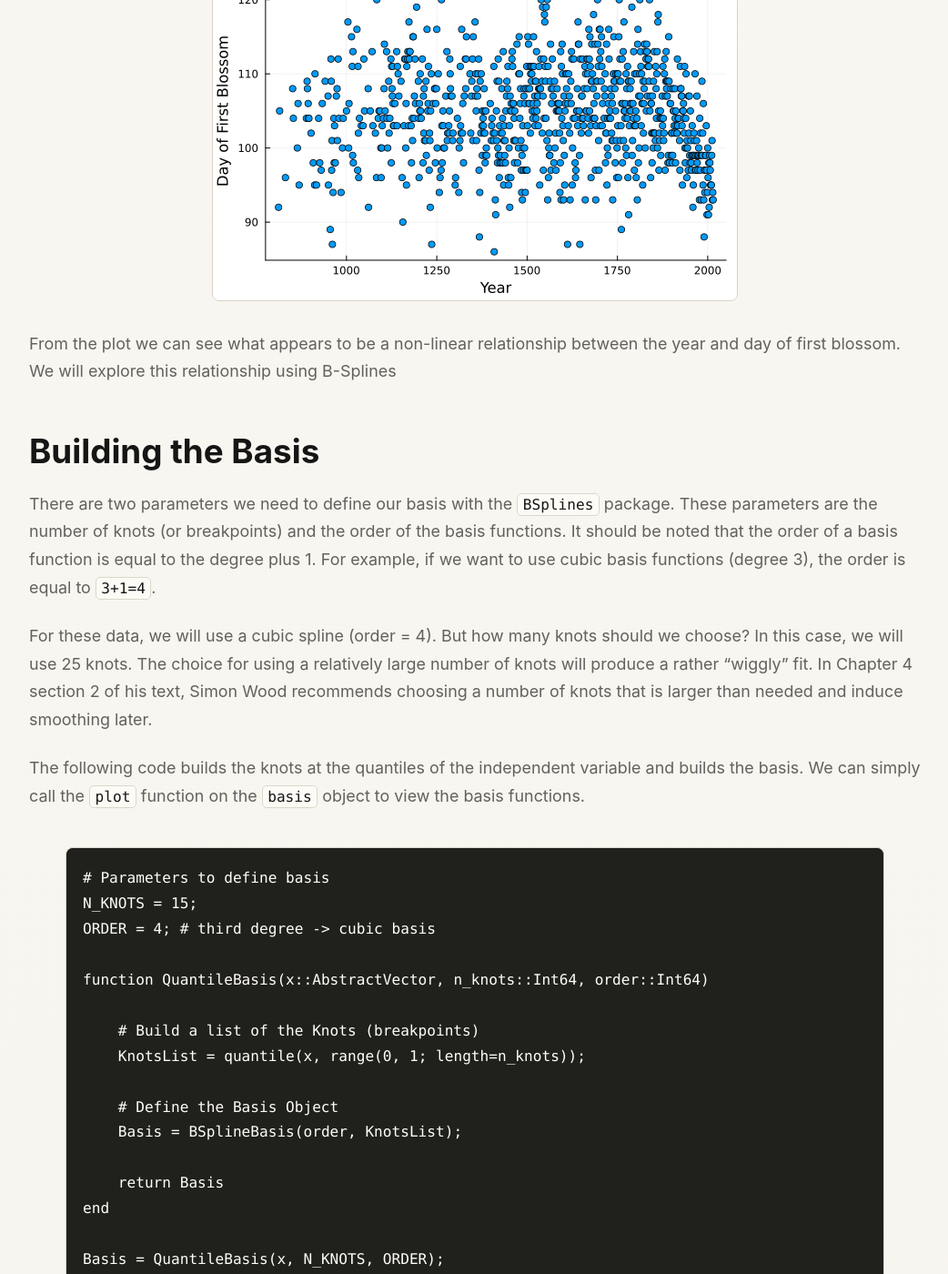
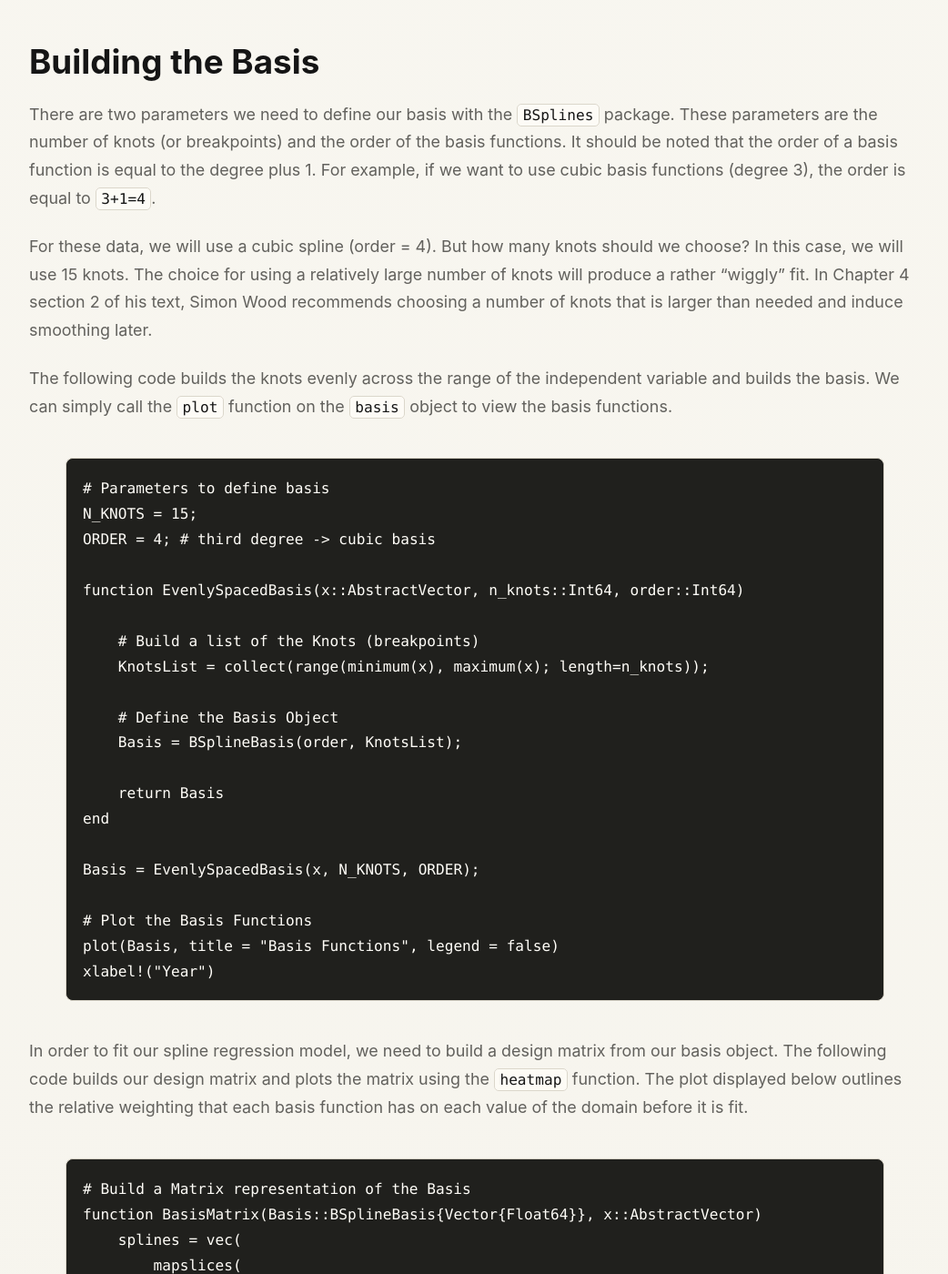
Before and after one commit to yahrMason/yahrMason.github.io, a Jekyll site: the page built from _posts/2023-06-21-gams-julia.md, in a window 1280 px wide and 1400 px high, scrolled down 4352 px. Shown: the whole window at 91% size, without its empty margins (118-1160 px from the left). Built offline with Jekyll 4.4.1, drawn with Linux system fonts in a browser that asks for light colours; some of the changed text lies outside the part shown.

Commit message:
Use evenly spaced knots for spline difference penalties

```diff
--- a/_posts/2023-06-21-gams-julia.md
+++ b/_posts/2023-06-21-gams-julia.md
@@ -125,7 +125,7 @@
 PlotCherryData()
 {% endhighlight %}
 
-![png](/assets/2023-06-21-gams-julia_files/2023-06-21-gams-julia_4_1.png)
+
 
 
 
@@ -138,9 +138,9 @@
 There are two parameters we need to define our basis with the `BSplines` package. These parameters are the number of knots (or breakpoints) and the order of the basis functions.
 It should be noted that the order of a basis function is equal to the degree plus 1. For example, if we want to use cubic basis functions (degree 3), the order is equal to `3+1=4`.
 
-For these data, we will use a cubic spline (order = 4). But how many knots should we choose? In this case, we will use 25 knots. The choice for using a relatively large number of knots will produce a rather "wiggly" fit.  In Chapter 4 section 2 of his text, Simon Wood recommends choosing a number of knots that is larger than needed and induce smoothing later.
+For these data, we will use a cubic spline (order = 4). But how many knots should we choose? In this case, we will use 15 knots. The choice for using a relatively large number of knots will produce a rather "wiggly" fit.  In Chapter 4 section 2 of his text, Simon Wood recommends choosing a number of knots that is larger than needed and induce smoothing later.
 
-The following code builds the knots at the quantiles of the independent variable and builds the basis.
+The following code builds the knots evenly across the range of the independent variable and builds the basis.
 We can simply call the `plot` function on the `basis` object to view the basis functions.
 
 {% highlight julia %}
@@ -148,10 +148,10 @@
 N_KNOTS = 15;
 ORDER = 4; # third degree -> cubic basis
 
-function QuantileBasis(x::AbstractVector, n_knots::Int64, order::Int64)
+function EvenlySpacedBasis(x::AbstractVector, n_knots::Int64, order::Int64)
 
     # Build a list of the Knots (breakpoints)
-    KnotsList = quantile(x, range(0, 1; length=n_knots));
+    KnotsList = collect(range(minimum(x), maximum(x); length=n_knots));
 
     # Define the Basis Object
     Basis = BSplineBasis(order, KnotsList);
@@ -159,14 +159,14 @@
     return Basis
 end
 
-Basis = QuantileBasis(x, N_KNOTS, ORDER);
+Basis = EvenlySpacedBasis(x, N_KNOTS, ORDER);
 
 # Plot the Basis Functions
 plot(Basis, title = "Basis Functions", legend = false)
 xlabel!("Year")
 {% endhighlight %}
 
-![png](/assets/2023-06-21-gams-julia_files/2023-06-21-gams-julia_5_1.png)
+
 
 
 
@@ -298,7 +298,7 @@
 \lVert y - X\beta \rVert^2 + \lambda \lVert D\beta \rVert^2
 $$
 
-This is a P-spline difference penalty, with penalty matrix `S = D' * D`. It encourages neighboring coefficient slopes to be similar. It is related to, but is not identical to, the integrated squared second-derivative penalty used for smoothing splines. In particular, our quantile-spaced knots are generally unevenly spaced, and `D` does not adjust for those spacings. Zero second differences imply coefficients that are affine in their index; they do not generally imply a straight line in `x` for this knot sequence. See [Eilers and Marx (1996)](https://doi.org/10.1214/ss/1038425655) for the difference-penalty construction.
+This is a P-spline difference penalty, with penalty matrix `S = D' * D`. It encourages neighboring coefficient slopes to be similar. It is related to, but is not identical to, the integrated squared second-derivative penalty used for smoothing splines. Evenly spaced knots give neighboring coefficient differences a consistent spacing in the predictor. Boundary behavior also depends on the repeated boundary knots. See [Eilers and Marx (1996)](https://doi.org/10.1214/ss/1038425655) for the difference-penalty construction.
 
 It took me a minute to really grasp what the following code is doing when I first read it. But essentially what we can do is multiply our difference matrix, `D`, by `sqrt(λ)` and row-append it to our basis design matrix, `X`. We then need to append zeros to our outcome vector to make sure the rows are equal between the two.
 What this allows us to do is use standard OLS to estimate the model coefficients with the lambda penalty applied. Typically when I see penalized regression models the parameters need to be estimated via some optimization algorithm. I just thought it was really cool to the clever use of OLS here.
@@ -623,8 +623,8 @@
 
 {% highlight julia %}
 # Build Basis Functions
-Basis1 = QuantileBasis(x1, 10, 4);
-Basis2 = QuantileBasis(x2, 10, 4);
+Basis1 = EvenlySpacedBasis(x1, 10, 4);
+Basis2 = EvenlySpacedBasis(x2, 10, 4);
 
 # Build Mixed Effects Matrices
 X_fe_1, Z_re_1 = MixedEffectMatrix(Basis1, x1);
```
Also changed, not shown: other parts of _posts/2023-06-21-gams-julia.md (+7 -7 lines), 1 other file.
